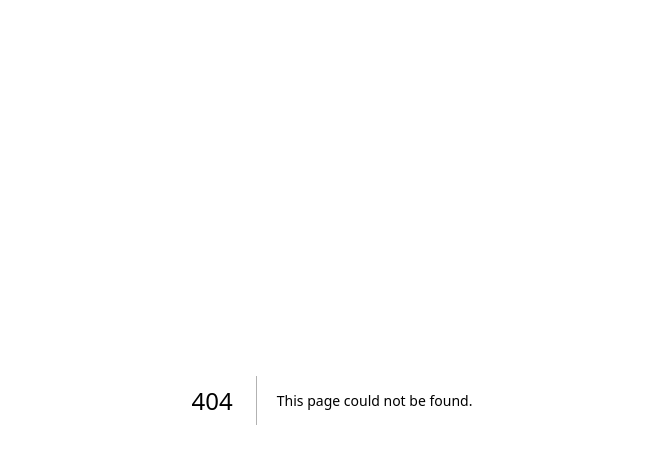
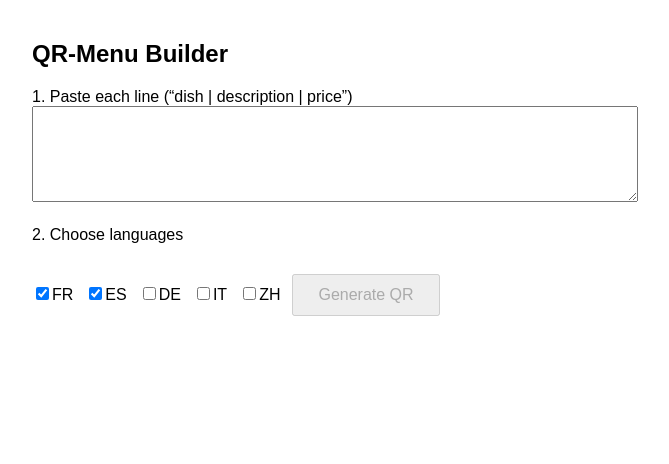
Before and after one commit to armiiinsaber/menulingo, a Next.js app: page /onboard in a window 1280 px wide. Before the commit this address had no page. Shown: the top 464 px of the page, without its empty margins (308-977 px from the left). Built offline with nearby package versions, Linux system fonts and the light colour scheme.

Commit message:
Create onboard.tsx

```diff
--- /dev/null
+++ b/pages/onboard.tsx
@@ -0,0 +1,48 @@
+import { useState } from 'react';
+import { useRouter } from 'next/router';
+
+export default function Onboard() {
+  const router = useRouter();
+  const [raw, setRaw] = useState('');
+  const [langs, setLangs] = useState<string[]>(['fr', 'es']);
+  const [loading, setLoading] = useState(false);
+
+  const handleGo = async () => {
+    if (!raw) return;
+    setLoading(true);
+    const items = raw.split('\n').filter(Boolean).map(l => {
+      const [dish, desc, price] = l.split('|').map(x => x.trim());
+      return { dish, desc, price: Number(price) };
+    });
+    const r = await fetch('/api/generate', {
+      method: 'POST',
+      headers: { 'Content-Type':'application/json' },
+      body: JSON.stringify({ items, languages: langs })
+    }).then(r => r.json());
+    router.push('/' + r.slug);     // we’ll create this reader page next
+  };
+
+  return (
+    <main style={{maxWidth:600,margin:'40px auto',fontFamily:'sans-serif'}}>
+      <h2>QR-Menu Builder</h2>
+
+      <label>1. Paste each line (“dish | description | price”)</label>
+      <textarea rows={6} style={{width:'100%'}}
+                value={raw} onChange={e=>setRaw(e.target.value)} />
+
+      <label style={{display:'block',marginTop:20}}>2. Choose languages</label>
+      {['fr','es','de','it','zh'].map(l=>(
+        <label key={l} style={{marginRight:12}}>
+          <input type="checkbox" checked={langs.includes(l)}
+            onChange={()=>setLangs(s=>s.includes(l)?s.filter(x=>x!==l):[...s,l])}/>
+          {l.toUpperCase()}
+        </label>
+      ))}
+
+      <button onClick={handleGo} disabled={loading||!raw}
+              style={{marginTop:30,padding:'10px 24px',fontSize:16}}>
+        {loading ? 'Working…' : 'Generate QR'}
+      </button>
+    </main>
+  );
+}
```
